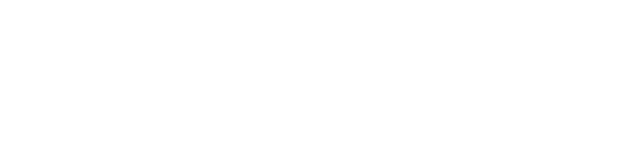
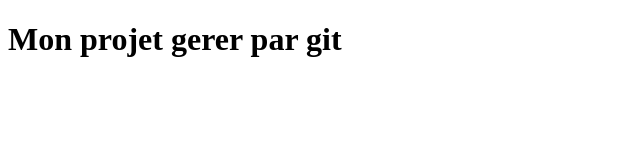
Before and after one commit to JulienNedellec/ProjetGitEtGithub, a plain HTML site: page index.html in a window 1280 px wide. Shown: the whole page, without its empty margins (0-640 px from the left). Drawn offline with Linux system fonts and the light colour scheme.

Commit message:
style.css

```diff
--- a/index.html
+++ b/index.html
@@ -3,9 +3,9 @@
 <head>
     <meta charset="UTF-8">
     <meta name="viewport" content="width=device-width, initial-scale=1.0">
-    <title>Document</title>
+    <title>Projet Git</title>
 </head>
 <body>
-
+    <h1>Mon projet gerer par git</h1>
 </body>
 </html>
--- /dev/null
+++ b/style.css
@@ -0,0 +1,3 @@
+h1 {
+    color: red;
+}
```
